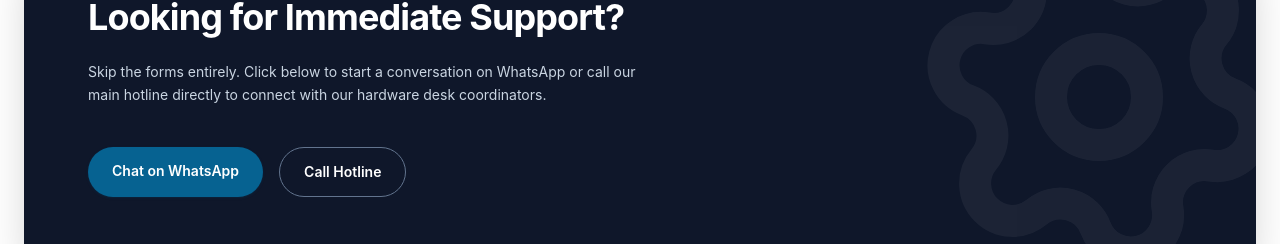
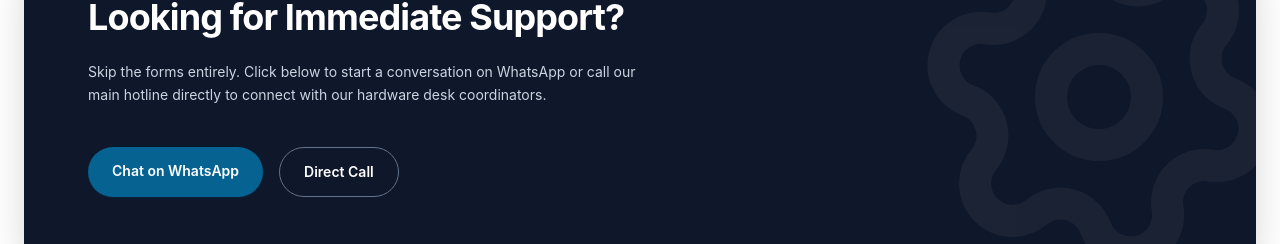
Before and after one commit to Dikshant-Rana/techlite-storefront, a React (Vite) app: page /contact in a window 1280 px wide. Shown: the part 2261-2505 px from the top of the page. Built offline with nearby package versions, Linux system fonts and the light colour scheme.

Commit message:
final touches5

```diff
--- a/src/pages/Contact.tsx
+++ b/src/pages/Contact.tsx
@@ -331,7 +331,7 @@ export default function Contact() {
             </p>
             <div className="flex flex-wrap gap-4 pt-4">
               <a
-                href="https://wa.me/9855075819"
+                href="https://wa.me/9801944800"
                 target="_blank"
                 rel="noreferrer"
                 className="bg-[#066291] hover:bg-[#044e74] text-white font-semibold text-sm px-6 py-3.5 rounded-full transition-all duration-200 transform hover:-translate-y-0.5 shadow-sm shadow-[#066291]/15"
@@ -342,7 +342,7 @@ export default function Contact() {
                 href="tel:+977-9855072916"
                 className="bg-transparent border border-slate-500 hover:border-slate-300 text-white font-semibold text-sm px-6 py-3.5 rounded-full transition-colors"
               >
-                Call Hotline
+                Direct Call
               </a>
             </div>
           </div>
```
